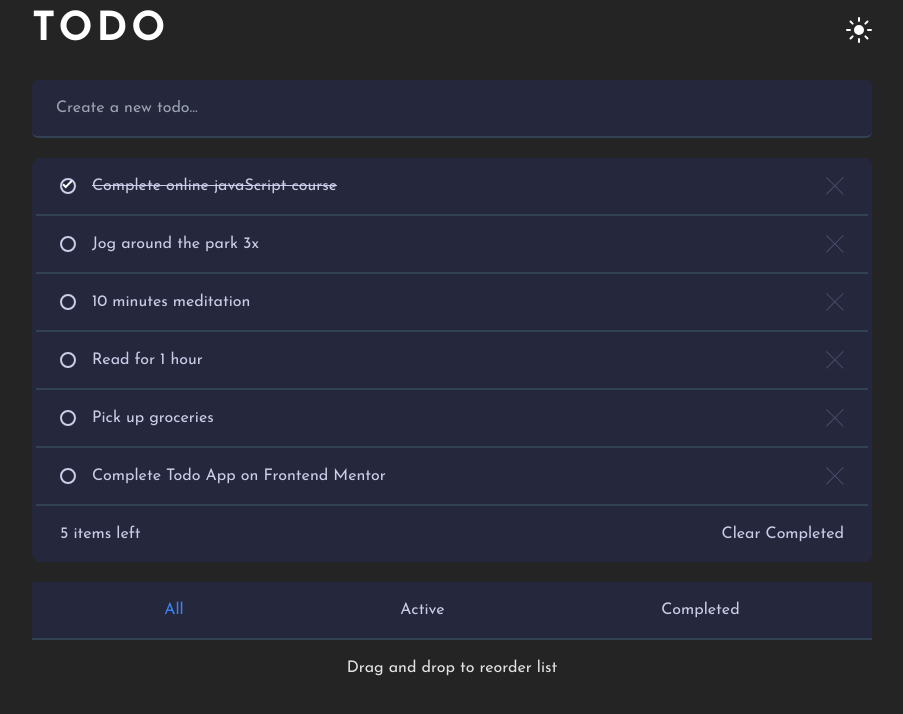
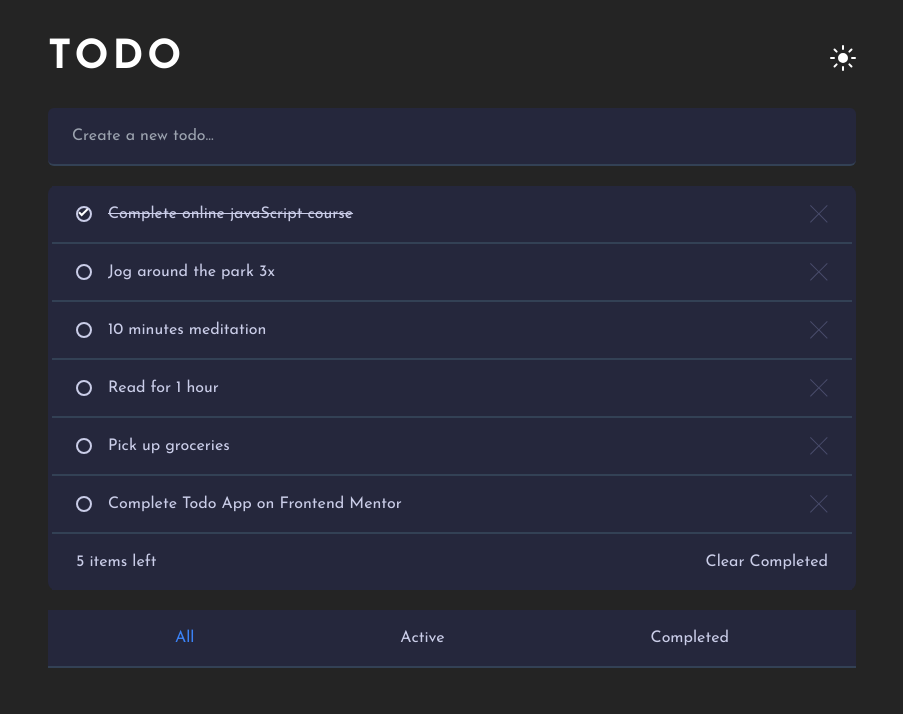
Before and after one commit to ahmad-cod/todoapp, a React (Vite) app: page / in a window 1280 px wide. Shown: the top 714 px of the page, without its empty margins (188-1091 px from the left). Built offline with nearby package versions, Linux system fonts and the light colour scheme.

Commit message:
Make some temporary fix

```diff
--- a/src/App.jsx
+++ b/src/App.jsx
@@ -17,11 +17,11 @@ function App() {
   ])
   return (
     <section className=''>
-      <div className="md:max-w-[840px] mx-auto relative">
+      <div className="md:max-w-[840px] sm:mx-auto relative pt-5 px-4">
         <Header isDark={isDark} />
         <TodoForm setTodos={setAllTodos} />
         <TodoItems allTodos={allTodos} setAllTodos={setAllTodos} />
-        <p className='text-center w-full mt-4'>Drag and drop to reorder list</p>
+        {/* <p className='text-center w-full mt-4'>Drag and drop to reorder list</p> */}
       </div>
     </section>
   )
--- a/src/components/Header.jsx
+++ b/src/components/Header.jsx
@@ -3,7 +3,7 @@ import moonIcon from '../assets/images/icon-moon.svg'
 
 const Header = ({ isDark }) => {
   return (
-    <header className='flex items-center justify-between text-white text-[2.5rem] mb-5'>
+    <header className='flex items-center justify-between text-white text-[2.5rem] mt-2 mb-5'>
       <h1 className='tracking-widest uppercase font-bold'>Todo</h1>
       <div className="theme">
         <img src={isDark ? sunIcon : moonIcon} alt="" />
```
